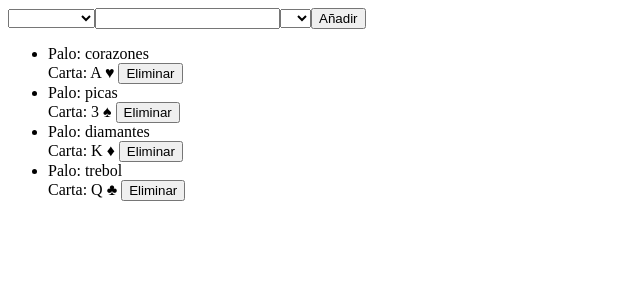
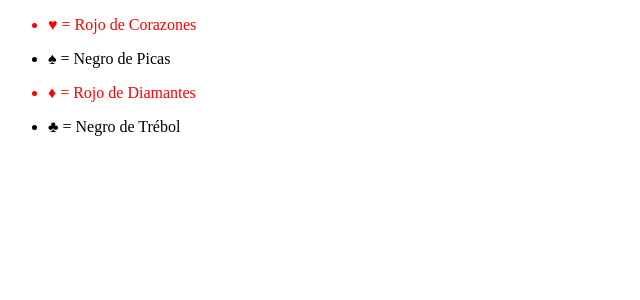
Before and after one commit to lauradillonar/angular015-directivas, an Angular app: page / in a window 1280 px wide. Shown: the top 300 px of the page, without its empty margins (0-640 px from the left). Built offline with nearby package versions, Linux system fonts and the light colour scheme.

Commit message:
Ejemplo de ngSwitch mas ngSwitchCase

```diff
--- a/src/app/app.component.html
+++ b/src/app/app.component.html
@@ -1,21 +1,14 @@
-<select [(ngModel)]="palo">
-  <option value="corazones">Corazones</option>
-  <option value="picas">Picas</option>
-  <option value="diamantes">Diamantes</option>
-  <option value="trebol">Trebol</option>
-</select>
-<input type="text" [(ngModel)]="valor" />
-<select [(ngModel)]="icono">
-  <option value="corazones">&hearts;</option>
-  <option value="picas">&spades;</option>
-  <option value="diamantes">&diams;</option>
-  <option value="trebol">&clubs;</option>
-</select>
-<button (click)="saveItem()">Añadir</button>
-
-<ul>
-  <li *ngFor="let carta of cartas">
-    Palo: {{ carta.palo }} <br />Carta: {{ carta.valor }} {{ carta.icono }}
-    <button (click)="eliminar(carta)">Eliminar</button>
+<ul *ngFor="let carta of cartas" [ngSwitch]="carta.icono">
+  <li *ngSwitchCase="'♥'" [style.color]="'red'">
+    {{ carta.icono }} = Rojo de Corazones
+  </li>
+  <li *ngSwitchCase="'♦'" [style.color]="'red'">
+    {{ carta.icono }} = Rojo de Diamantes
+  </li>
+  <li *ngSwitchCase="'♠'" [style.color]="'negro'">
+    {{ carta.icono }} = Negro de Picas
+  </li>
+  <li *ngSwitchCase="'♣'" [style.color]="'negro'">
+    {{ carta.icono }} = Negro de Trébol
   </li>
 </ul>
--- a/src/app/app.component.ts
+++ b/src/app/app.component.ts
@@ -1,8 +1,6 @@
 import { Component } from '@angular/core';
 
-interface Carta {
-  palo: string;
-  valor: string;
+interface Icono {
   icono: string;
 }
 
@@ -14,35 +12,10 @@ interface Carta {
 
 export class AppComponent {
   title = 'Directivas en Angular';
-  cartas: Carta[] = [
-    {palo: 'corazones', valor: 'A', icono: '♥'},  //  &hearts;
-    {palo: 'picas', valor: '3', icono: '♠'},      //  &spades;
-    {palo: 'diamantes', valor: 'K', icono: '♦'},  //  &diams;
-    {palo: 'trebol', valor: 'Q', icono: '♣'}      //  &clubs;
+  cartas: Icono[] = [
+    {icono: '♥'},  //  &hearts;
+    {icono: '♠'},  //  &spades;
+    {icono: '♦'},  //  &diams;
+    {icono: '♣'}   //  &clubs;
   ];
-
-  palo: string = '';
-  valor: string = '';
-  icono: string = '';
-
-
-  eliminar(carta: Carta):void{
-    const indice = this.cartas.indexOf(carta);
-
-    this.cartas.splice(indice, 1);
-    this.cartas.indexOf(carta);
-
-    console.log('Item: ' + indice + ' ha sido eliminado ' + carta);
-  }
-
-  saveItem():void{
-    this.cartas.push(
-      {
-        palo: this.palo,
-        valor: this.valor,
-        icono: this.icono
-      }
-    );
-    console.log('Objeto añadido al array de objetos.');
-  }
 }
```
